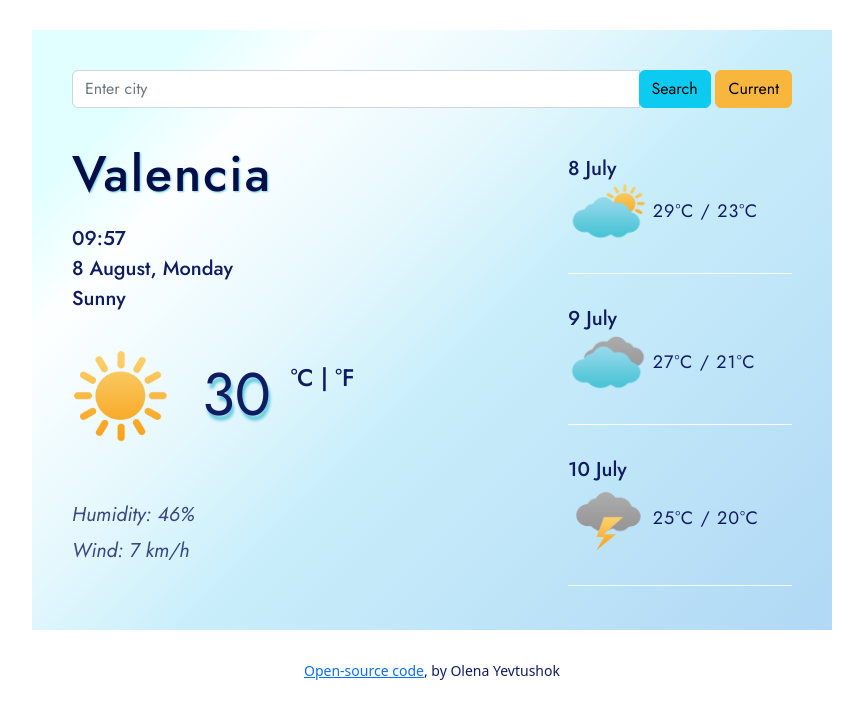
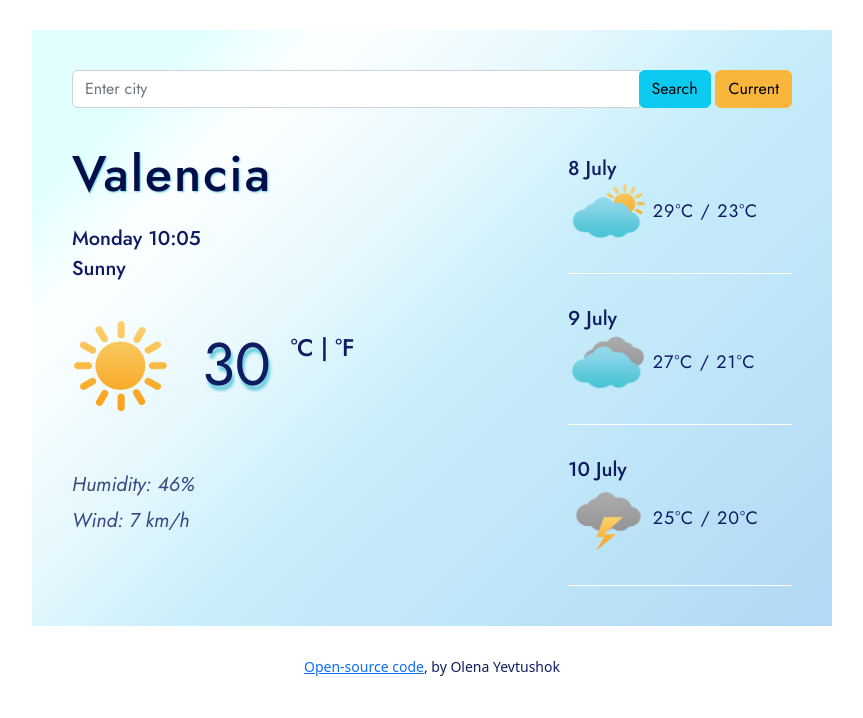
Before and after one commit to elenyevtushok/my-weather-project, a plain HTML site: page index.html in a window 1280 px wide. Shown: the whole page, without its empty margins (208-1071 px from the left). Drawn offline with nearby package versions, Linux system fonts and the light colour scheme.

Commit message:
Update date function

```diff
--- a/Js/script.js
+++ b/Js/script.js
@@ -1,16 +1,10 @@
-let now = new Date();
-let showDate = document.querySelector(".date");
-let showTime = document.querySelector(".time");
-
-function formatDate(now) {
-	let dayNumber = now.getDay();
-	let monthNumber = now.getMonth();
-	let date = now.getDate();
-	let hours = now.getHours();
+function formatDate(timestamp) {
+	let date = new Date(timestamp);
+	let hours = date.getHours();
 	if (hours < 10) {
 		hours = `0${hours}`;
 	}
-	let minutes = now.getMinutes();
+	let minutes = date.getMinutes();
 	if (minutes < 10) {
 		minutes = `0${minutes}`;
 	}
@@ -20,35 +14,21 @@ function formatDate(now) {
 		"Monday",
 		"Tuesday",
 		"Wednesday",
-		"Thuersday",
+		"Thursday",
 		"Friday",
-		"Saturday"
+		"Saturday",
 	];
-	let day = days[now.getDay()];
+	let day = days[date.getDay()];
+	return `${day} ${hours}:${minutes}`;
+}
+function formatDay(timestamp) {
+	let date = new Date(timestamp * 1000);
+	let day = date.getDay();
+	let days = ["Sun", "Mon", "Tue", "Wed", "Thu", "Fri", "Sat"];
 
-	let months = [
-		"January",
-		"February",
-		"March",
-		"April",
-		"May",
-		"June",
-		"July",
-		"August",
-		"September",
-		"October",
-		"November",
-		"December"
-	];
-	let month = months[now.getMonth()];
-
-	let messageDate = `${date} ${month}, ${day}`;
-	let messageTime = `${hours}:${minutes}`;
-	showDate.innerHTML = messageDate;
-	showTime.innerHTML = messageTime;
+	return days[day];
 }
 
-formatDate(now);
 
 //==============================================================
 function searchCity(event) {
@@ -85,6 +65,8 @@ function showTemperature(response) {
 	let wind = Math.round(response.data.wind.speed);
 	let windElement = document.querySelector("#wind");
 	windElement.innerHTML = `Wind: ${wind} km/h`;
+	let dateElement = document.querySelector("#date");
+	dateElement.innerHTML = formatDate(response.data.dt * 1000);
 }
 
 function fetchWeatherByCity(city) {
--- a/index.html
+++ b/index.html
@@ -34,8 +34,7 @@
 				<div class="col-8">
 					<div class="general">
 						<h1 class="city">Valencia</h1>
-						<div class="time">11:00</div>
-						<div class="date">8 July, Friday</div>
+						<div class ="date" id="date">Monday 10:05</div>
 						<div class="description">Sunny</div>
 
 					</div>
```
